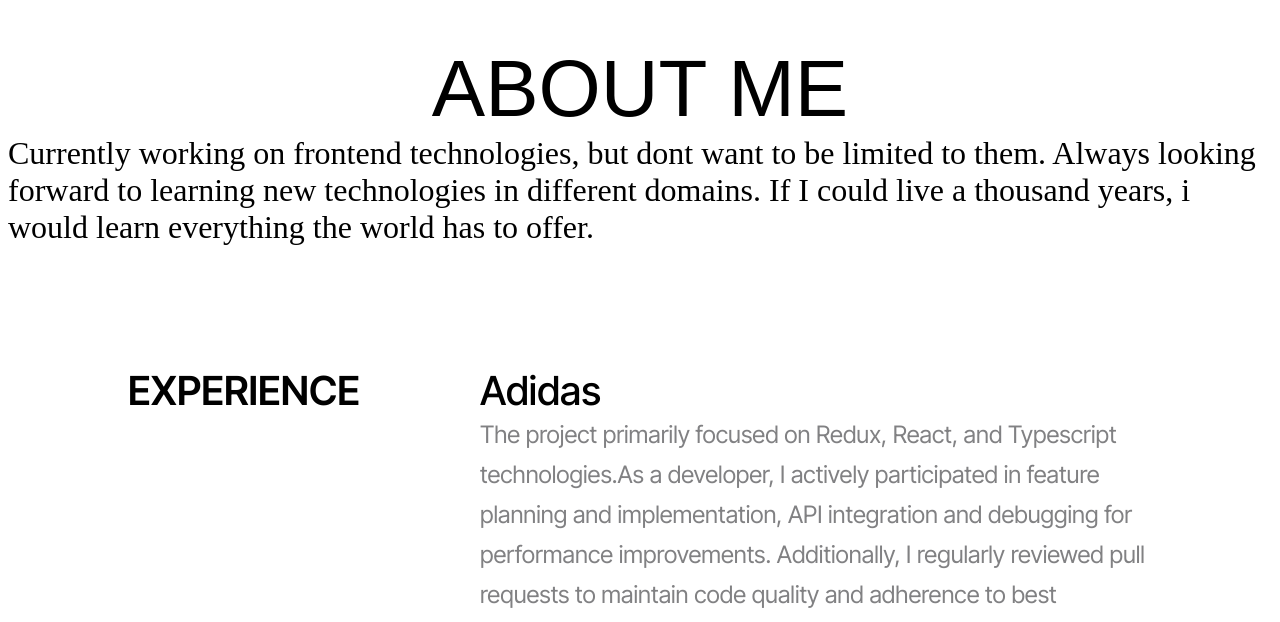
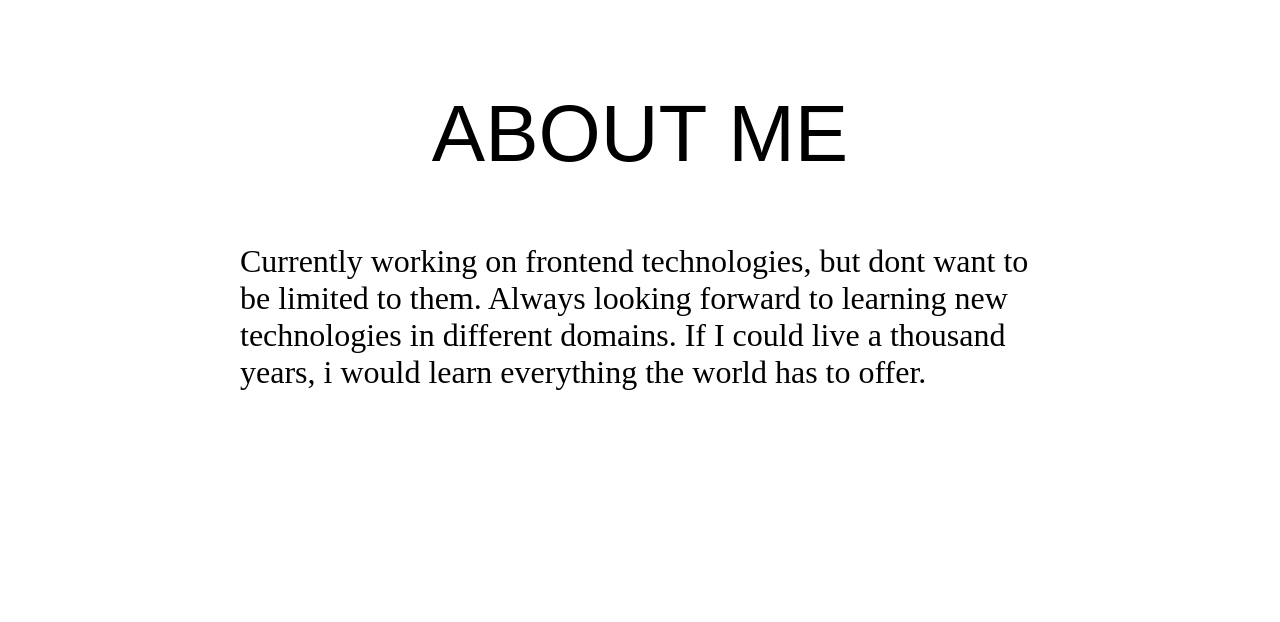
Before and after one commit to sudhanshuydv11/online-portfolio-pt-2, a React app: page / in a window 1280 px wide. Shown: the part 1645-2267 px from the top of the page. Built offline with nearby package versions, Linux system fonts and the light colour scheme; the HTML template or start-up script is replaced by a standard one; a web font is replaced by a local one.

Commit message:
presentable about me

```diff
--- a/src/client/components/about-me/about-me.scss
+++ b/src/client/components/about-me/about-me.scss
@@ -2,16 +2,24 @@
 
 .about-me{
     @extend .full-width-centre-content;
-    font-size: 5em ;
+    font-size: 5rem ;
     font-family: "Jersey 25 Charted", sans-serif;
-    padding-top: 1em;
+    padding-top: 30%;
+
+    &-wrapper{
+        width: 100%;
+        min-height: 100vh;
+        display: flex;
+        flex-direction: column;
+        align-items: center;
+    }
 
     &-content{
         @extend .full-width-centre-content;
         font-size: 2em;
         font-family: "Playwrite IS", cursive;
-        padding-top: 0;
-        display: flex;
+        padding-top: 5%;
+        max-width: 50rem;
         flex-wrap: wrap;
 
     }
--- a/src/client/components/about-me/about-me.tsx
+++ b/src/client/components/about-me/about-me.tsx
@@ -1,5 +1,5 @@
 import React from "react";
-import { TriggerWhenInView } from "../trigger-when-in-view.tsx";
+import { TriggerWhenInView } from "../trigger-when-in-view/trigger-when-in-view.tsx";
 import './about-me.scss';
 import { WriteAnimationText } from "../write-animation-text/write-animation-text.tsx";
 
@@ -7,26 +7,22 @@ export const AboutMe=()=>{
 
    const aboutMeContent='Currently working on frontend technologies, but dont want to be limited to them. Always looking forward to learning new technologies in different domains. If I could live a thousand years, i would learn everything the world has to offer.';
 
-return <>
-<TriggerWhenInView baseClass="translate-content"
-   intersectionClass='translate-content--animate'
-   style={{}}>
+return <div className="about-me-wrapper">
+<TriggerWhenInView triggerOnce={false}>
 {
-   ()=><div className="about-me">
+   ({isInterSecting})=><div className={`about-me translate-content ${isInterSecting ? 'translate-content--animate':'' }`}>
    ABOUT ME
 </div>
 }
 </TriggerWhenInView>
 
 <div className="about-me-content">
-<TriggerWhenInView baseClass=''
-   intersectionClass=''
-   style={{}}>
+<TriggerWhenInView triggerOnce={false}>
 {
-   ({isInterSecting}: {isInterSecting:boolean})=> <WriteAnimationText text={aboutMeContent} isInterSecting={isInterSecting}/>
+   ({isInterSecting})=> <WriteAnimationText text={aboutMeContent} isInterSecting={isInterSecting}/>
 
 }
 </TriggerWhenInView>
 </div>
-</>;
+</div>;
 };
--- a/src/client/components/trigger-when-in-view.tsx
+++ /dev/null
@@ -1,39 +0,0 @@
-import React, { useEffect, useRef, useState } from "react";
-
-type TriggerViewChildrenType=(props: {isInterSecting: boolean}) => React.JSX.Element;
-
-type TriggerWhenInViewType={
-    children: TriggerViewChildrenType ,
-    baseClass:string,
-    style:object,
-    intersectionClass: string
-}
-
-export const TriggerWhenInView=({
-    children:Children,
-    baseClass,
-    style,
-    intersectionClass
-}
-:TriggerWhenInViewType
-)=>{
-    const [isInterSecting, setIsInterSecting]=useState(false);
-    const observedItemRef: React.RefObject<HTMLElement>=useRef< HTMLElement >(null);
-    const observer=new IntersectionObserver((enteries)=> {
-       setIsInterSecting(enteries[0]?.isIntersecting);
-       console.log(enteries);
-    }, {} );
-
-    useEffect(()=>{
-       observer.observe(observedItemRef.current as HTMLElement);
-    },[]);
-
-    return(
-        <>
-            <div style={style} ref={observedItemRef as React.LegacyRef<HTMLDivElement>}
-            className={`${baseClass} ${isInterSecting ? intersectionClass : ''}`}>
-            <Children isInterSecting={isInterSecting}/>
-            </div>
-        </>
-    );
-};
--- /dev/null
+++ b/src/client/components/trigger-when-in-view/trigger-when-in-view.tsx
@@ -0,0 +1,32 @@
+import React, { useEffect, useRef, useState } from "react";
+
+type TriggerViewChildrenType=(props: {isInterSecting: boolean}) => React.JSX.Element;
+
+type TriggerWhenInViewType={
+    children: TriggerViewChildrenType ,
+    triggerOnce: boolean
+}
+
+export const TriggerWhenInView=({
+    children:Children,
+    triggerOnce
+}
+:TriggerWhenInViewType
+)=>{
+    const [isInterSecting, setIsInterSecting]=useState(false);
+    const observedItemRef: React.RefObject<HTMLElement>=useRef< HTMLElement >(null);
+    const observer=new IntersectionObserver((enteries)=> {
+       setIsInterSecting(enteries[0]?.isIntersecting);
+       triggerOnce && enteries[0]?.isIntersecting && observer.unobserve(enteries[0].target);
+    }, {} );
+
+    useEffect(()=>{
+        observer.observe(observedItemRef.current as HTMLElement);
+    },[]);
+
+    return(
+        <div ref={observedItemRef as React.LegacyRef<HTMLDivElement>}>
+            <Children isInterSecting={isInterSecting}/>
+        </div>
+    );
+};
```
